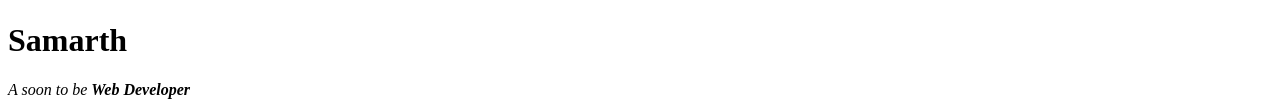
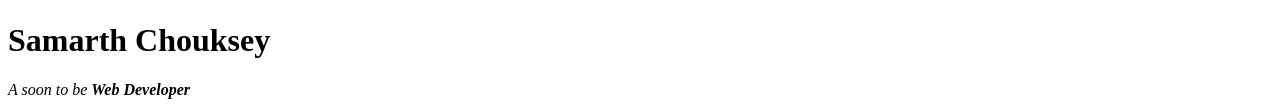
Before and after one commit to samarth181818/cv, a plain HTML site: page index.html in a window 1280 px wide. Shown: the part 311-423 px from the top of the page. Drawn offline with Linux system fonts and the light colour scheme.

Commit message:
Update index.html

```diff
--- a/index.html
+++ b/index.html
@@ -8,7 +8,7 @@
 
 <body>
   <img src="https://pbs.twimg.com/profile_images/1476507068026687489/HRgzUWzS_200x200.jpg" alt="Samart's Profile Picture">
-  <h1>Samarth</h1>
+  <h1>Samarth Chouksey</h1>
   <p><em>A soon to be <strong>Web Developer</strong></em></p>
   <p>Currently learning <i>Web Dev</i>. Interest revolves around <b>Coding</b>, <strong>Reading</strong> and <b>Designing</b> </p>
   <hr size="2">
```
